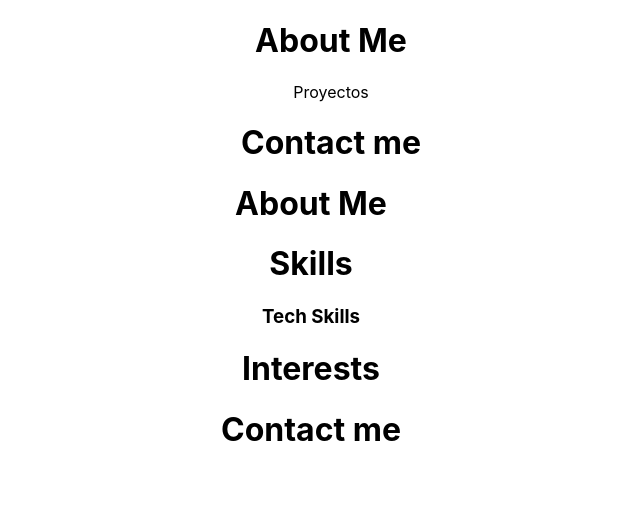
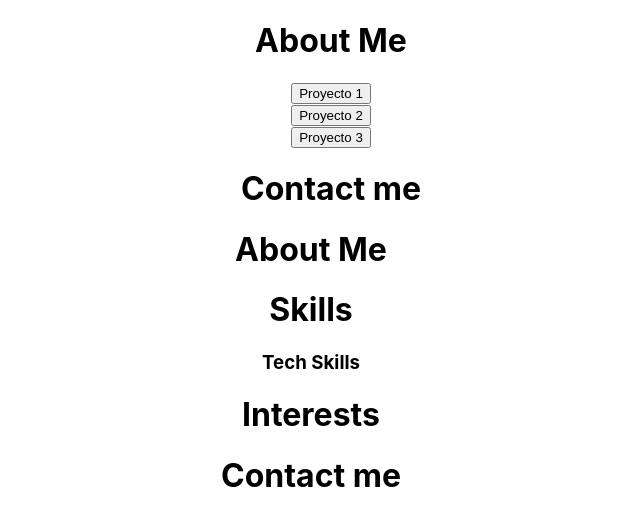
Before and after one commit to Christian-Ares/portfolio, a React (Create React App) app: page / in a window 1280 px wide. Shown: the top 526 px of the page, without its empty margins (329-969 px from the left). Built offline with nearby package versions, Linux system fonts and the light colour scheme.

Commit message:
Adding projects

```diff
--- a/public/index.html
+++ b/public/index.html
@@ -9,6 +9,8 @@
       name="description"
       content="Web site created using create-react-app"
     />
+    <link rel="stylesheet" href="https://fonts.googleapis.com/css?family=Roboto:300,400,500,700&display=swap" />
+    <link rel="stylesheet" href="https://fonts.googleapis.com/icon?family=Material+Icons" />
     <link rel="apple-touch-icon" href="%PUBLIC_URL%/logo192.png" />
     <!--
       manifest.json provides metadata used when your web app is installed on a
@@ -24,7 +26,7 @@
       work correctly both with client-side routing and a non-root public URL.
       Learn how to configure a non-root public URL by running `npm run build`.
     -->
-    <title>React App</title>
+    <title>Christian's Portfolio</title>
   </head>
   <body>
     <noscript>You need to enable JavaScript to run this app.</noscript>
--- a/src/components/Navbar/NavBar.js
+++ b/src/components/Navbar/NavBar.js
@@ -1,6 +1,9 @@
 import { React } from "react";
 import { AboutMe } from "../AboutMe/AboutMe";
 import { Contacto } from "../Contacto/Contacto";
+import { Proyecto1 } from "../Projects/proyecto1/Proyecto1";
+import { Proyecto2 } from "../Projects/proyecto2/Proyecto2";
+import { Proyecto3 } from "../Projects/proyecto3/Proyecto3";
 
 import "./NavBar.css";
 
@@ -9,7 +12,9 @@ export const NavBar = () => {
         <div>
             <ul>
                 <li> <AboutMe /> </li>
-                <li> Proyectos </li>
+                <li> <Proyecto1 /> </li>
+                <li> <Proyecto2 /> </li>
+                <li> <Proyecto3 /> </li>
                 <li> <Contacto /> </li>
             </ul>
         </div>
--- /dev/null
+++ b/src/components/Projects/proyecto1/Proyecto1.js
@@ -0,0 +1,10 @@
+
+import React from 'react'
+
+export const Proyecto1 = () => {
+    return (
+        <div>
+           <button>Proyecto 1</button>
+        </div>
+    )
+}
--- /dev/null
+++ b/src/components/Projects/proyecto2/Proyecto2.js
@@ -0,0 +1,9 @@
+import React from 'react'
+
+export const Proyecto2 = () => {
+    return (
+        <div>
+            <button>Proyecto 2</button>
+        </div>
+    )
+}
--- /dev/null
+++ b/src/components/Projects/proyecto3/Proyecto3.js
@@ -0,0 +1,10 @@
+import { Button } from '@material-ui/core'
+import React from 'react'
+
+export const Proyecto3 = () => {
+    return (
+        <div>
+            <button>Proyecto 3</button>
+        </div>
+    )
+}
```
Also changed, not shown: 2 other files (tests, documents, lock files or other folders).
